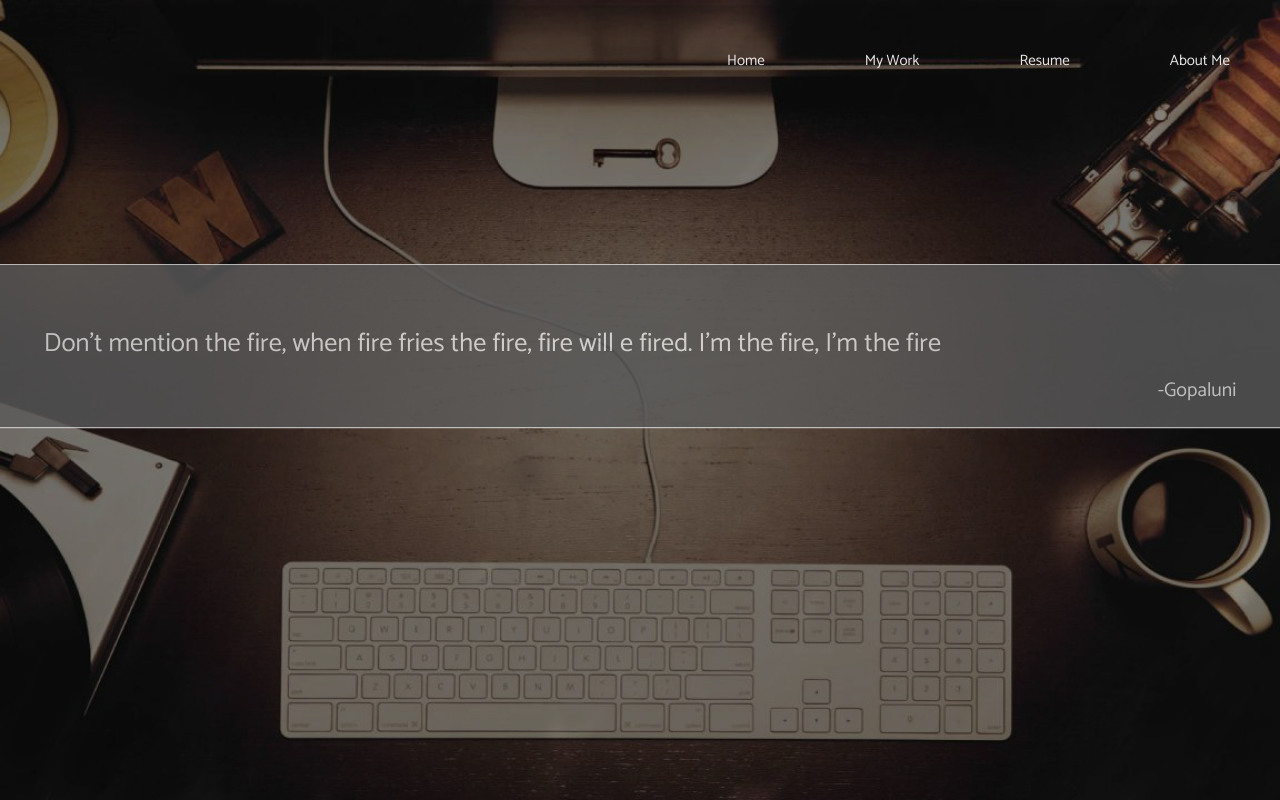
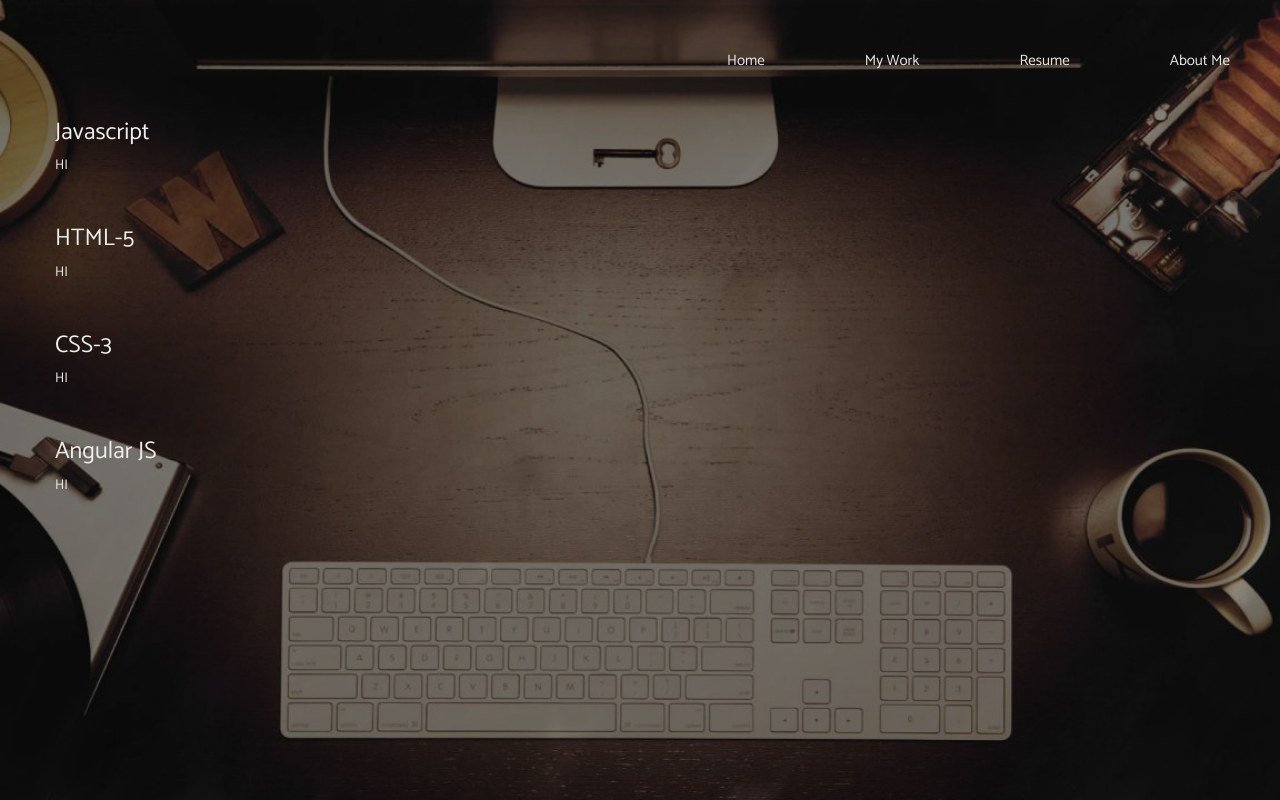
Before and after one commit to sukhesh035/Portfolio, a plain HTML site: page public/index.html at #!/about in a window 1280 px wide. Drawn offline with Linux system fonts and the light colour scheme; some packages are replaced by stand-ins of ours.

Commit message:
Updated traves file

```diff
--- a/public/JS/app.js
+++ b/public/JS/app.js
@@ -8,6 +8,11 @@ app.config(['$stateProvider', '$urlRouterProvider', function($stateProvider, $ur
     url: '/home',
     templateUrl: 'templates/home.html'
 
+  })
+  .state('about', {
+    url: '/about',
+    templateUrl: 'templates/about.html'
+
   });
 
 }]);
@@ -16,11 +21,38 @@ app.controller("MainContriller",function($scope){
   $scope.message = "Hi angular worked";
 });
 
+
+app.controller("aboutController",function($scope){
+  $scope.skills = [
+    {
+      skill : "Javascript",
+      description : "HI",
+      image : ""
+    },
+    {
+      skill : "HTML-5",
+      description : "HI",
+      image : ""
+    },
+    {
+      skill : "CSS-3",
+      description : "HI",
+      image : ""
+    },
+    {
+      skill : "Angular JS",
+      description : "HI",
+      image : ""
+    }
+
+  ];
+});
+
 app.controller("headerController",function($scope){
   $scope.headerlist = [
     {
       title : "About Me",
-      link : ""
+      link : "about"
     },
     {
       title : "Resume",
@@ -32,7 +64,7 @@ app.controller("headerController",function($scope){
     },
     {
       title : "Home",
-      link : ""
+      link : "home"
     },
 
 
--- /dev/null
+++ b/public/templates/about.html
@@ -0,0 +1,16 @@
+
+<div class="container" ng-controller="aboutController">
+  <div class="row">
+    <div ng-repeat="element in skills">
+      <div>
+        <h3>
+          {{element.skill}}
+        </h3>
+        <p>
+          {{element.description}}
+        </p>
+        <img ng-src="{{element.image}}" alt="">
+      </div>
+    </div>
+  </div>
+</div>
--- a/public/templates/header.html
+++ b/public/templates/header.html
@@ -1,6 +1,6 @@
 <link rel="stylesheet" href="CSS/header.css">
  <div class="headerContent" ng-controller="headerController">
  <nav >
-  <a class="pull-right headerLinks" href="" ng-repeat="item in headerlist">{{item.title}}</a>
+  <a class="pull-right headerLinks" ui-sref="{{item.link}}" ng-repeat="item in headerlist">{{item.title}}</a>
  </nav>
 </div>
```
Also changed, not shown: 1 other file.
